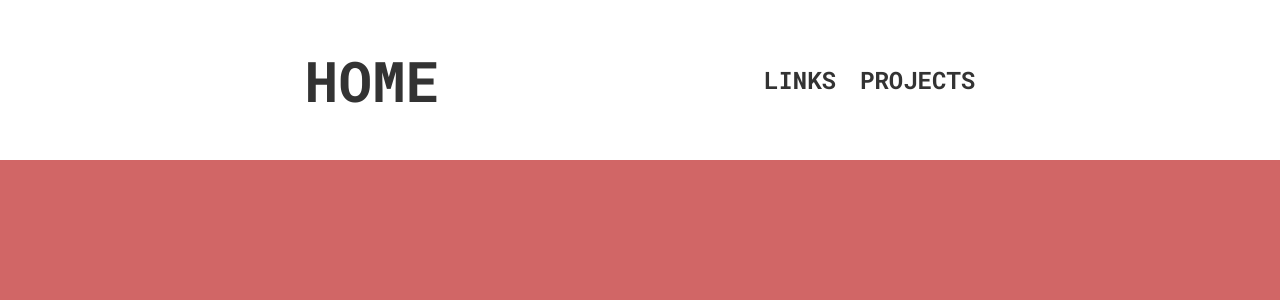
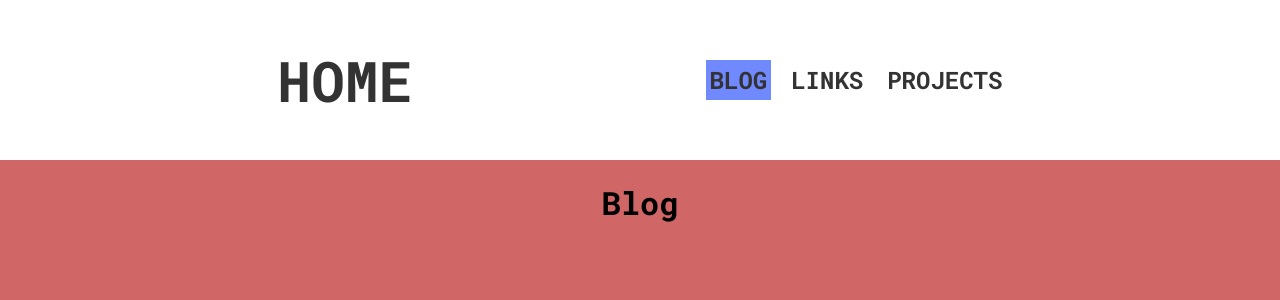
Before and after one commit to enzosromano/portfolio, a React (Create React App) app: page /blog in a window 1280 px wide. Before the commit this address had no page. Shown: the top 300 px of the page. Built offline with nearby package versions, Linux system fonts and the light colour scheme.

Commit message:
added blogs page

```diff
--- a/src/App.js
+++ b/src/App.js
@@ -1,4 +1,5 @@
 import Navbar from "./Navbar";
+import Blog from "./pages/Blog";
 import Links from "./pages/Links";
 import Projects from "./pages/Projects";
 import Home from "./pages/Home";
@@ -11,6 +12,7 @@
       <div className="container">
         <Routes>
           <Route path="/" element={<Home />} />
+          <Route path="/blog" element={<Blog />} />
           <Route path="/links" element={<Links />} />
           <Route path="/projects" element={<Projects />} />
         </Routes>
--- a/src/Navbar.js
+++ b/src/Navbar.js
@@ -5,6 +5,7 @@
         <nav className="nav">
             <Link to="/" className="site-title" >HOME</Link>
             <ul>
+                <ActivePage to="/blog">BLOG</ActivePage>
                 <ActivePage to="/links">LINKS</ActivePage>
                 <ActivePage to="/projects">PROJECTS</ActivePage>
             </ul>
--- /dev/null
+++ b/src/pages/Blog.js
@@ -0,0 +1,3 @@
+export default function Blog() {
+    return <h1>Blog</h1>
+}
```
